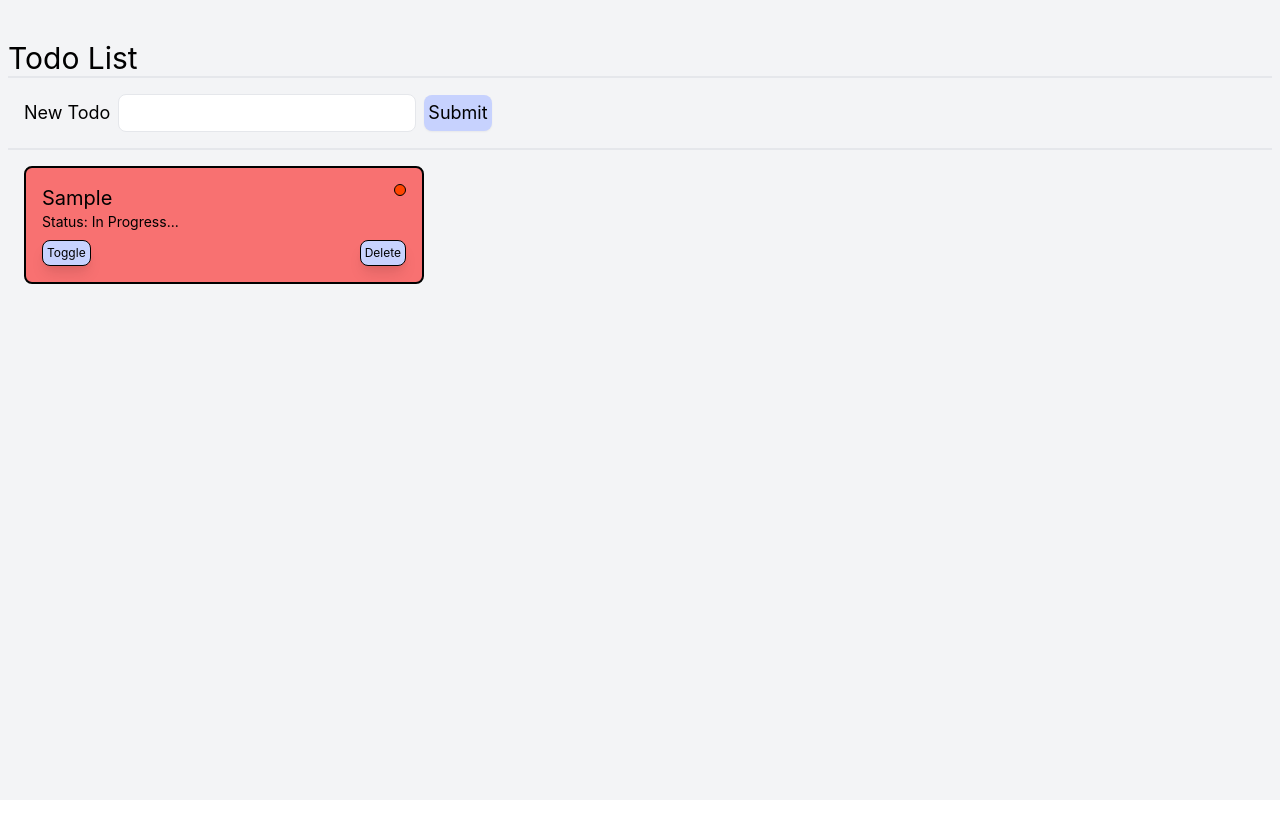
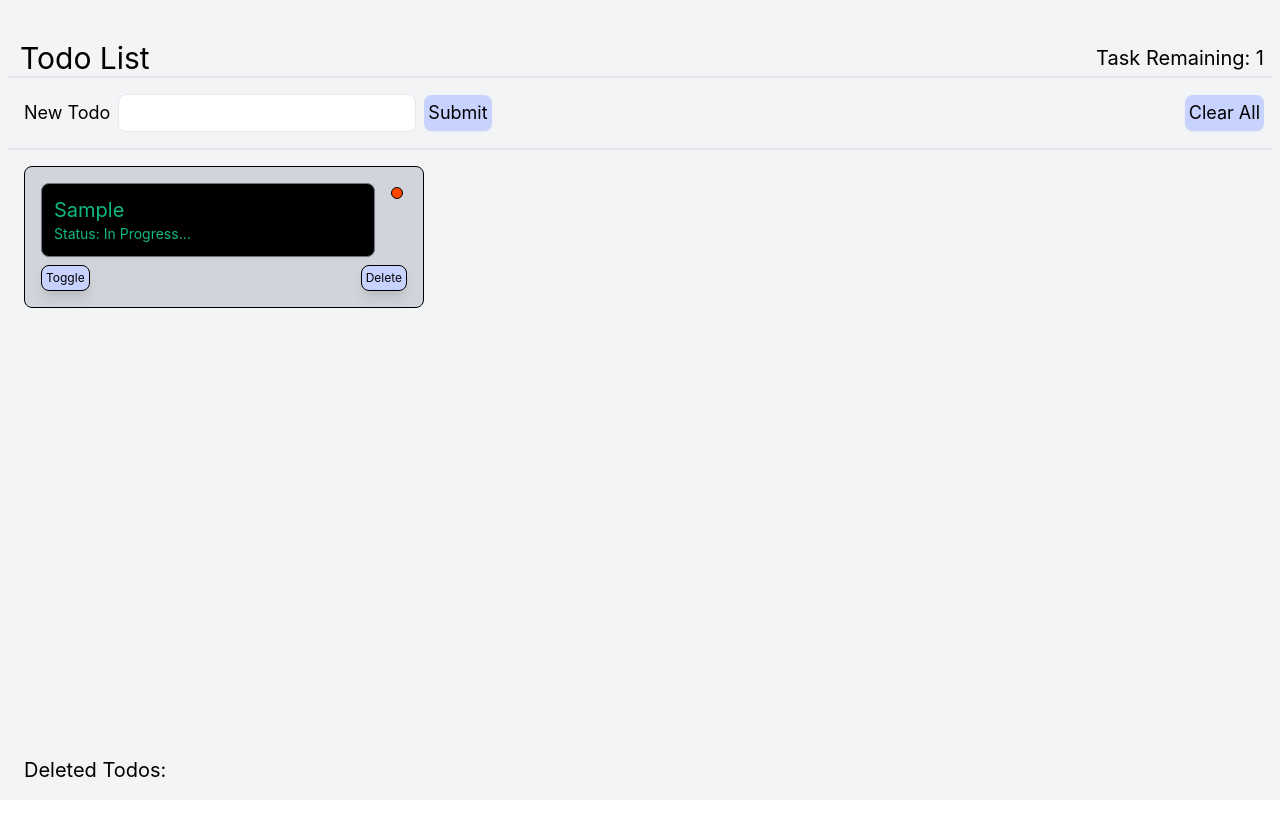
Before and after one commit to riefer02/redux-logic-simulator, a React (Create React App) app: page / in a window 1280 px wide. Both pictures are taken after typing "Sample" into the empty fields and a click on the button "Submit". Shown: the top 816 px of the page. Built offline with nearby package versions, Linux system fonts and the light colour scheme.

Commit message:
delete and restore (undo) functionality, new retro style

```diff
--- a/src/App.js
+++ b/src/App.js
@@ -1,11 +1,17 @@
+import { useSelector } from "react-redux";
 import TodoSubmit from "./components/TodoSubmit";
 import TodoList from "./components/TodoList";
+import { todosSelectors } from "./reducers/todos";
 
 function App() {
+  const totalTodos = useSelector(todosSelectors.selectTotal);
   return (
     <div className="App">
       <div className="container bg-gray-100 text-xl mx-auto p-2 h-screen pt-10 divide-y-2 ">
-        <h1 className="text-3xl">Todo List</h1>
+        <div className="flex justify-between items-center">
+          <h1 className="text-3xl pl-3">Todo List</h1>
+          <div className="pr-2">Task Remaining: {totalTodos}</div>
+        </div>
         <TodoSubmit />
         <TodoList />
       </div>
--- a/src/components/Todo.js
+++ b/src/components/Todo.js
@@ -1,29 +1,39 @@
 import React from "react";
 import { useDispatch } from "react-redux";
-import { toggleTodo, removeTodo } from "../reducers/todos";
+import { updateTodo, removeTodo } from "../reducers/todos";
 
 const Todo = ({ text, completed, id, color }) => {
   const dispatch = useDispatch();
 
   const toggle = (id) => {
-    // toggle todo...
+    dispatch(
+      updateTodo({
+        id,
+        changes: { completed: !completed },
+      })
+    );
   };
 
-  const deleteItem = (id) => {
-    // delete todo...
+  const deleteItem = () => {
+    dispatch(removeTodo(id));
   };
+
   return (
-    <div className="card bg-red-400 border-2 border-black rounded-lg p-4">
+    <div className="card bg-gray-300 border border-black rounded-lg p-4">
       <div className="flex justify-between">
-        <div>{text}</div>
-        <span
-          className="rounded-full h-3 w-3 bg-white border-black border"
-          style={{ backgroundColor: color }}
-        ></span>
+        <div className="truncate bg-black text-green-500 border border-gray-500 shadow-sm px-3 py-3 rounded-lg flex-grow ">
+          <div className="">{text}</div>
+          <p className="text-sm">
+            Status: {completed ? "Completed" : "In Progress..."}
+          </p>
+        </div>
+        <div class="flex justify-center pl-4 p-1">
+          <span
+            className="relative rounded-full h-3 w-3 bg-white border-black border"
+            style={{ backgroundColor: color }}
+          ></span>
+        </div>
       </div>
-      <p className="text-sm">
-        Status: {completed ? "Completed" : "In Progress..."}
-      </p>
       <div className="flex justify-between text-xs pt-2">
         <div
           onClick={() => {
--- a/src/components/TodoList.js
+++ b/src/components/TodoList.js
@@ -1,10 +1,12 @@
-import { useSelector } from "react-redux";
-import { todosSelectors } from "../reducers/todos";
+import { useSelector, useDispatch } from "react-redux";
+import { todosSelectors, restoreTodo } from "../reducers/todos";
 import "./TodoList.css";
 import Todo from "./Todo";
 
 function TodoList() {
+  const dispatch = useDispatch();
   const allTodos = useSelector(todosSelectors.selectEntities);
+  const deletedTodos = useSelector((state) => state.todos.deletedTodos);
   const todosList = [];
   for (const id in allTodos) {
     if (Object.hasOwnProperty.call(allTodos, id)) {
@@ -21,7 +23,28 @@ function TodoList() {
     }
   }
 
-  return <div className="cards p-4">{todosList}</div>;
+  const restore = (todo) => {
+    dispatch(restoreTodo(todo));
+  };
+
+  const deletedList = deletedTodos.map((item) => (
+    <div key={item.id}>
+      <span>{item.text}</span>
+      <button className="ml-1" onClick={() => restore(item)}>
+        &#9745;
+      </button>
+    </div>
+  ));
+
+  return (
+    <div class="flex flex-col flex-grow h-full justify-between">
+      <div className="cards p-4">{todosList}</div>
+      <div className="flex flex-col p-4 absolute bottom-0">
+        <div className="">Deleted Todos:</div>
+        <div className="text-sm">{deletedList}</div>
+      </div>
+    </div>
+  );
 }
 
 export default TodoList;
--- a/src/components/TodoSubmit.js
+++ b/src/components/TodoSubmit.js
@@ -2,6 +2,7 @@ import { useDispatch } from "react-redux";
 import { useForm } from "react-hook-form";
 import { addTodo } from "../reducers/todos";
 import { nanoid } from "@reduxjs/toolkit";
+import { clearTodo } from "../reducers/todos";
 
 function App() {
   const dispatch = useDispatch();
@@ -21,7 +22,12 @@ function App() {
     }
   };
 
+  const clearTodos = () => {
+    dispatch(clearTodo());
+  };
+
   return (
+    <div className="flex justify-between">
       <form onSubmit={handleSubmit(onSubmit)} className="text-lg p-4">
         <label>New Todo</label>
         <input
@@ -37,6 +43,17 @@ function App() {
           Submit
         </button>
       </form>
+      <div className="flex items-center text-lg pr-2">
+        <button
+          onClick={() => {
+            clearTodos();
+          }}
+          className="bg-indigo-200 shadow-sm rounded-lg p-1 hover:bg-indigo-100 hover:shadow-none"
+        >
+          Clear All
+        </button>
+      </div>
+    </div>
   );
 }
 
--- a/src/reducers/todos.js
+++ b/src/reducers/todos.js
@@ -19,27 +19,39 @@ export const todosSelectors = todosAdapter.getSelectors((state) => state.todos);
 
 const todosSlice = createSlice({
   name: "todos",
-  initialState: todosAdapter.getInitialState(),
+  initialState: todosAdapter.getInitialState({
+    deletedTodos: [],
+  }),
   reducers: {
     addTodo: todosAdapter.addOne,
-    // addTodo(state, action) {
-    //   const text = action.payload;
-    //   state.todos.push({ id: nanoid(), text, completed: false });
-    // },
+    removeTodo(state, action) {
+      state.deletedTodos.push(state.entities[action.payload]);
+      todosAdapter.removeOne(state, action);
+    },
+    clearTodo: todosAdapter.removeAll,
+    updateTodo: todosAdapter.updateOne,
     toggleTodo(state, action) {
       const todo = state.todos.find((todo) => todo.id === action.payload);
       if (todo) {
         todo.completed = !todo.completed;
       }
     },
-    removeTodo: todosAdapter.removeOne,
-    // removeTodo(state, action) {
-    //   console.log("remove todo: " + action.payload);
-    //   state.todos.filter((todo) => todo.id !== action.payload);
-    // },
+    restoreTodo(state, action) {
+      todosAdapter.addOne(state, action);
+      state.deletedTodos = state.deletedTodos.filter(
+        (item) => item.id !== action.payload.id
+      );
+    },
   },
 });
 
-export const { addTodo, toggleTodo, removeTodo } = todosSlice.actions;
+export const {
+  addTodo,
+  toggleTodo,
+  removeTodo,
+  clearTodo,
+  updateTodo,
+  restoreTodo,
+} = todosSlice.actions;
 
 export default todosSlice.reducer;
```
Lines whose indentation alone changed are shown as unchanged.
